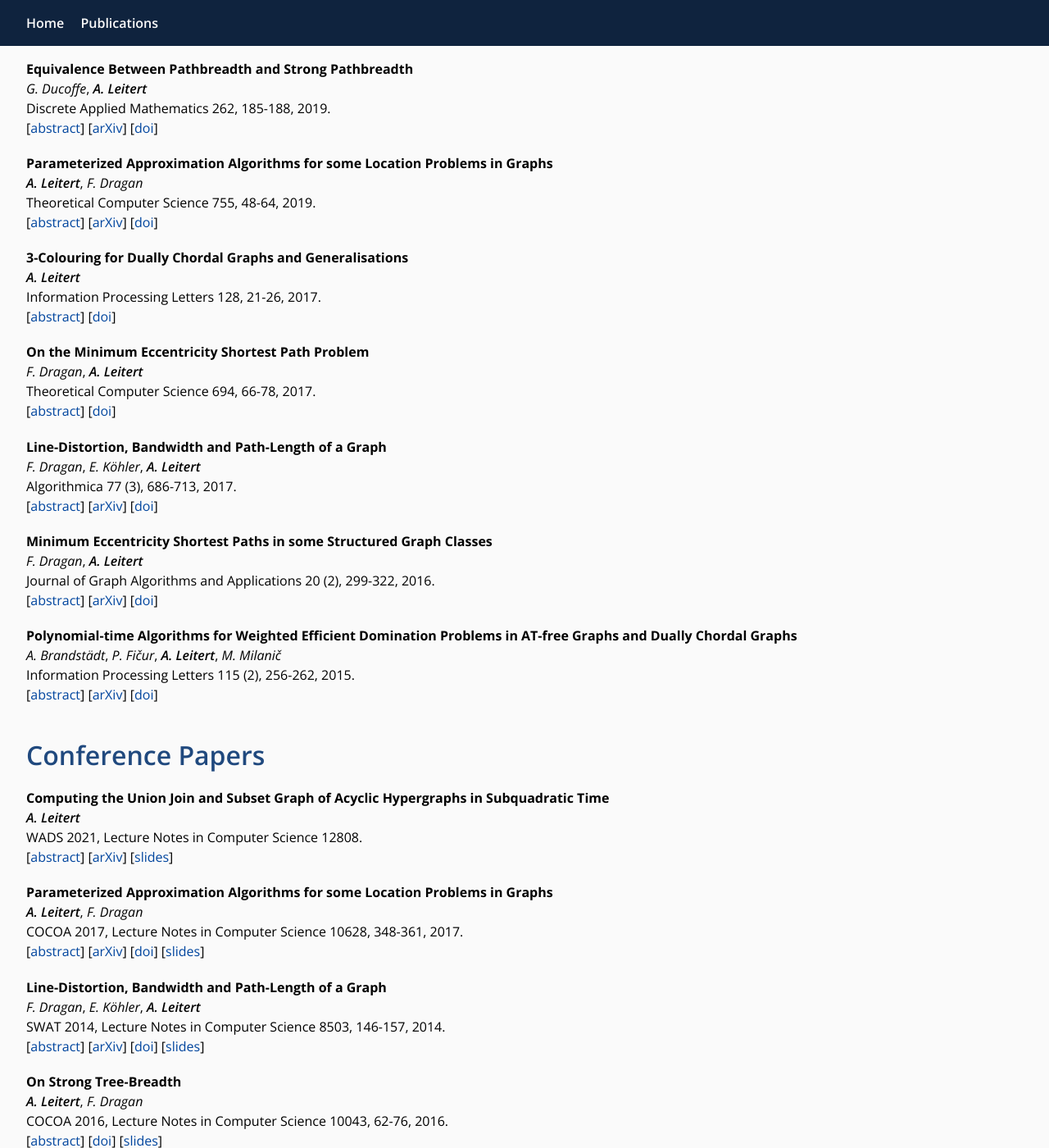
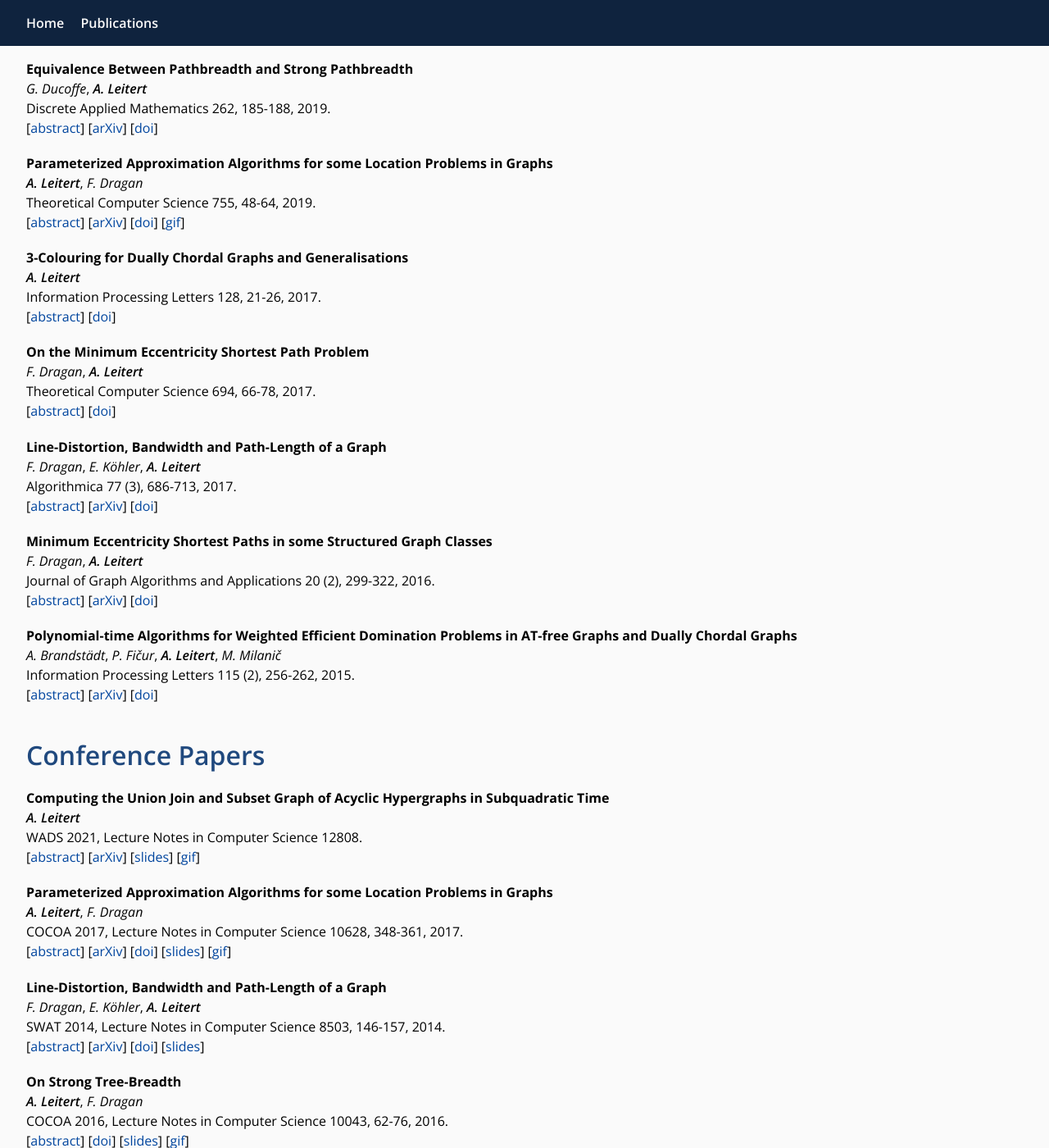
Before and after one commit to ALeitert/aleitert.github.io, a Jekyll site: the page built from publications.md, in a window 1280 px wide and 1400 px high, scrolled down 357 px. Shown: the whole window at 82% size. Built offline with Jekyll 4.4.1, drawn with Linux system fonts in a browser that asks for light colours; nearby versions of some CDN libraries; our own code applies the rules of GitHub Pages for plain Markdown files.

Commit message:
Added gifs of papers to some of them.

```diff
--- a/_publications/conDomC.html
+++ b/_publications/conDomC.html
@@ -17,6 +17,8 @@ year: 2017
 doi: 10.1007/978-3-319-71147-8_24
 arXiv: 1706.07475
 slides: conf/cocoa17.pdf
+
+gif: "pub_conDom.gif"
 ---
 
 We develop efficient parameterized, with additive error, approximation algorithms for the (Connected) $r$-Domination problem and the (Connected) $p$-Center problem for unweighted and undirected graphs.
--- a/_publications/conDomJ.html
+++ b/_publications/conDomJ.html
@@ -14,6 +14,8 @@ year: 2019
 
 doi: 10.1016/j.tcs.2018.06.049
 arXiv: 1706.07475
+
+gif: "pub_conDom.gif"
 ---
 
 We develop efficient parameterized, with additive error, approximation algorithms for the (Connected) $r$-Domination problem and the (Connected) $p$-Center problem for unweighted and undirected graphs.
--- a/_publications/stb.html
+++ b/_publications/stb.html
@@ -16,6 +16,8 @@ year: 2016
 
 doi: 10.1007/978-3-319-48749-6_5
 slides: conf/cocoa16.pdf
+
+gif: "pub_stb.gif"
 ---
 
 In this paper, we introduce and investigate <em>strong tree-breadth</em>.
--- a/_publications/unionJoin.html
+++ b/_publications/unionJoin.html
@@ -13,6 +13,8 @@ volume: 12808
 
 arXiv: 2104.06636
 slides: conf/wads21.pdf
+
+gif: "pub_unionJoin.gif"
 ---
 
 We investigate the two problems of computing the union join graph as well as computing the subset graph for acyclic hypergraphs and their subclasses.
--- a/publications.md
+++ b/publications.md
@@ -133,6 +133,7 @@ headers:
         {% if pub.pdf != nil %}[<a href="/{{ pub.pdf }}">pdf</a>]{% endif %}
         {% if pub.slides != nil %}[<a href="/{{ pub.slides }}">slides</a>]{% endif %}
         {% if pub.git != nil %}[<a href="{{ pub.git }}">git</a>]{% endif %}
+        {% if pub.gif != nil %}[<a href="/images/{{ pub.gif }}">gif</a>]{% endif %}
 
 <blockquote id="{{ pType }}_{{ pub.key }}" class="abstract">
     {{ pub.content }}
```
Also changed, not shown: images/pub_conDom.gif (added), images/pub_unionJoin.gif (added), 1 other file.
